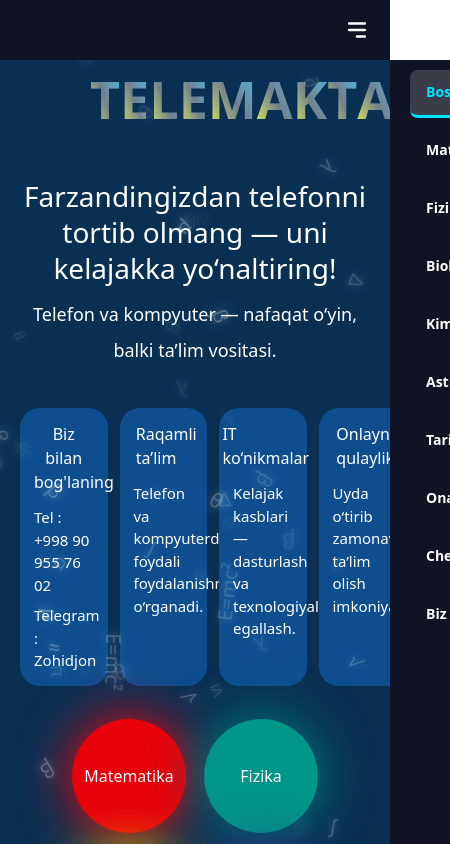
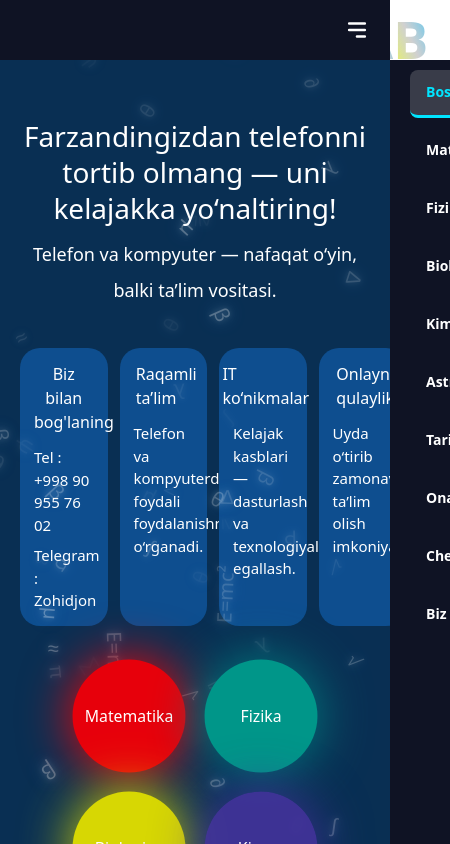
Before and after one commit to Kamoliddin1701313/telemaktab, a Next.js app: page / in a window 390 px wide. Shown: the top 844 px of the page, 450 px wide, since content can reach past the window. Built offline with nearby package versions, Linux system fonts and the light colour scheme.

Commit message:
git hubga yana push qildim men responsive ga to'g'irlab

```diff
--- a/src/components/dashboard/Dashboard.jsx
+++ b/src/components/dashboard/Dashboard.jsx
@@ -131,7 +131,7 @@ function Dashboard() {
   };
 
   return (
-    <div className="w-full h-screen top-0 left-0 fixed bg-[#092F53] z-0 max-lg:static">
+    <div className="w-full h-screen top-0 left-0 fixed bg-[#092F53] z-0">
       <div className="">
         {floating?.map((value, index) => (
           <motion.div
```
